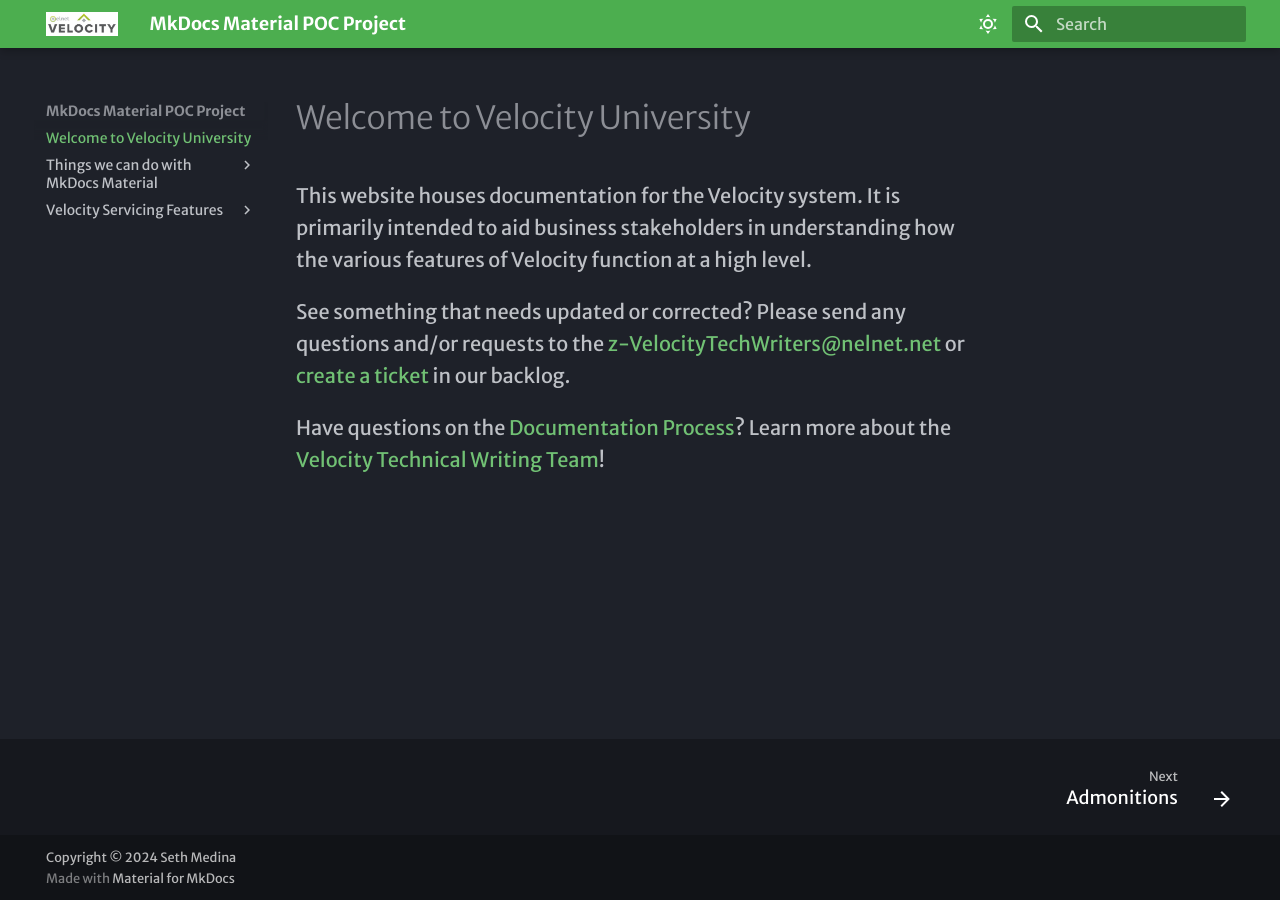
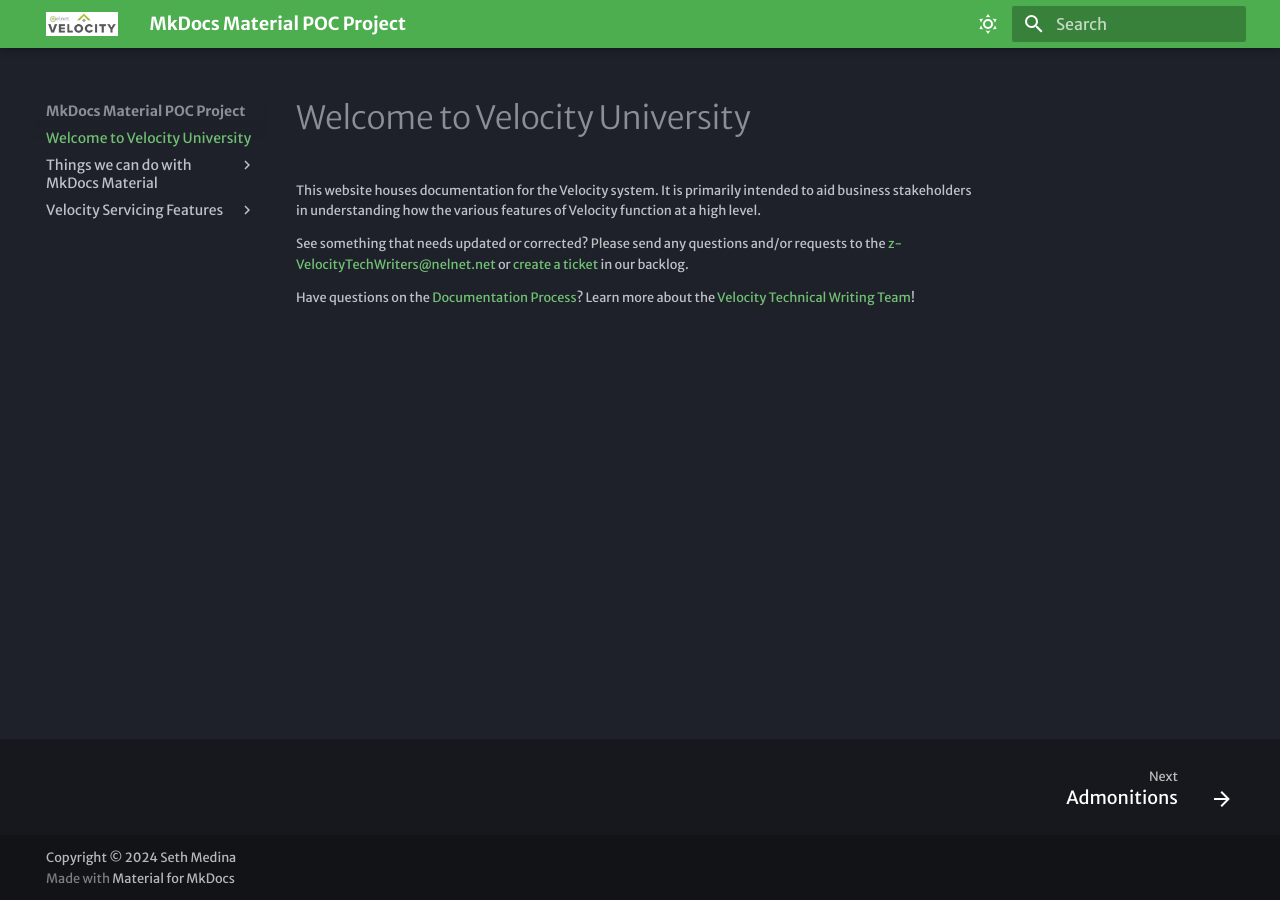
Before and after one commit to medinast/mkdocs-material-poc, an MkDocs documentation site: the page built from docs/index.md, in a window 1280 px wide. Built offline with MkDocs 1.6.1 and Material for MkDocs 9.7.7, drawn with Linux system fonts in a browser that asks for light colours; some web fonts are replaced.

Commit message:
Update extra.css
Using percentage

```diff
--- a/docs/stylesheets/extra.css
+++ b/docs/stylesheets/extra.css
@@ -1,3 +1,3 @@
 p {
-    font-size: 1.0rem;
+    font-size: 80%;
   }
```
